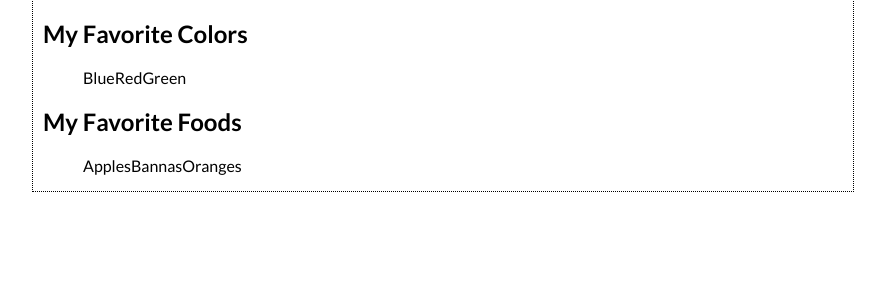
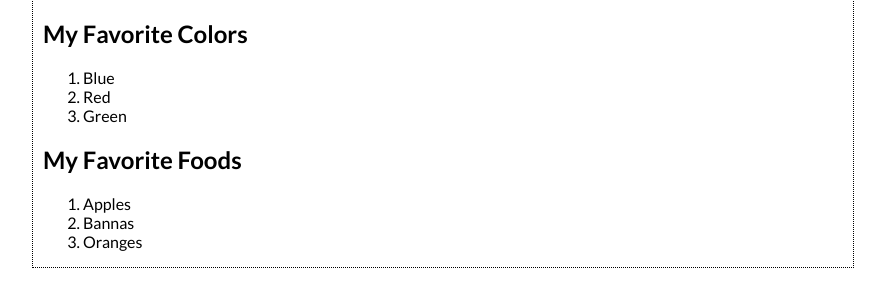
Before and after one commit to Grant97/igme230, a plain HTML site: page week9/function-examples/functions-exercise.html in a window 1280 px wide. Shown: the part 72-362 px from the top of the page, without its empty margins (197-1082 px from the left). Drawn offline with Linux system fonts and the light colour scheme.

Commit message:
Fixed the errors in the functions exercise

```diff
--- a/week9/function-examples/functions-exercise.html
+++ b/week9/function-examples/functions-exercise.html
@@ -38,53 +38,44 @@
         let foods = []; // add some foods
 
         foods = ["Apples", "Bannas", "Oranges"];
-console.log(foods);
-        let cList = document.getElementById('colorsList');
-        let fList = document.getElementById('foodsList');
 
-/*
-        //For Loop for the Foods
-         for(let i = 0; i < foods.length; i++){
+        //Creating vars that call to the lists
+        var mycolorslist = document.querySelector("#colorsList");
+        var myfoodslist = document.querySelector("#foodsList");
 
-let f2 = foods[i];
-let fText = f2;
-let f3 = "Food #" + (i + 1) + " - " + fText;
-let fContent = document.createTextNode(fText);
-fList.appendChild(fContent);
+        //Using Console to verify the array content.
 
-console.log(f3);
+        console.log(foods);
 
-}
+//Creating the function to start the process of filling the lists.
+function createList (myArray, orderedList){
 
+  //For loop populating the Ordered lists
+    for(let n of myArray){
 
-         //For Loop for the Colors
-         for(let i = 0; i < colors.length; i++){
+        //Creating List Items
+            let listData = document.createElement("li");
 
-            let c2 = colors[i];
-            let cText = c2;
-            let c3 = "Color #" + (i + 1) + " - " + cText;
-            let cContent = document.createTextNode(cText);
-           cList.appendChild(cContent);
+            //Calling to the console to check my values
+            console.log(n);
+
+             let arrayinput = document.createTextNode(n);
+
+             listData.appendChild(arrayinput);
+
+             orderedList.appendChild(listData);
+
+            console.log(listData);
+
+            //Currently struggling with every value that array input receives is undefined *SOLVED*
 
         }
 
 
-*/
+}
 
-
-         function createList(listElement,array){
-    // you write the rest
-    for (let n = 0; n < array.length; n++){
-let n2 = array[n];
-
-let nText = document.createTextNode(n2);
-listElement.appendChild(nText);
-
-
-    }
-    }
-    let colorData = createList(cList, colors);
-    let foodData = createList(fList, foods);
+createList(colors, mycolorslist);
+createList(foods, myfoodslist);
 
 
 
@@ -93,13 +84,6 @@ listElement.appendChild(nText);
 
 
 
-    /*    for (let i = 0; i < colors.length; i++) {
-    let c2 = colors[i];
-    let currentText = c2.innerHTML;
-    c2.innerHTML = "#" + (i + 1) + " - " + currentText;
-        }
-*/
-
     </script>
 
 </body>
```
